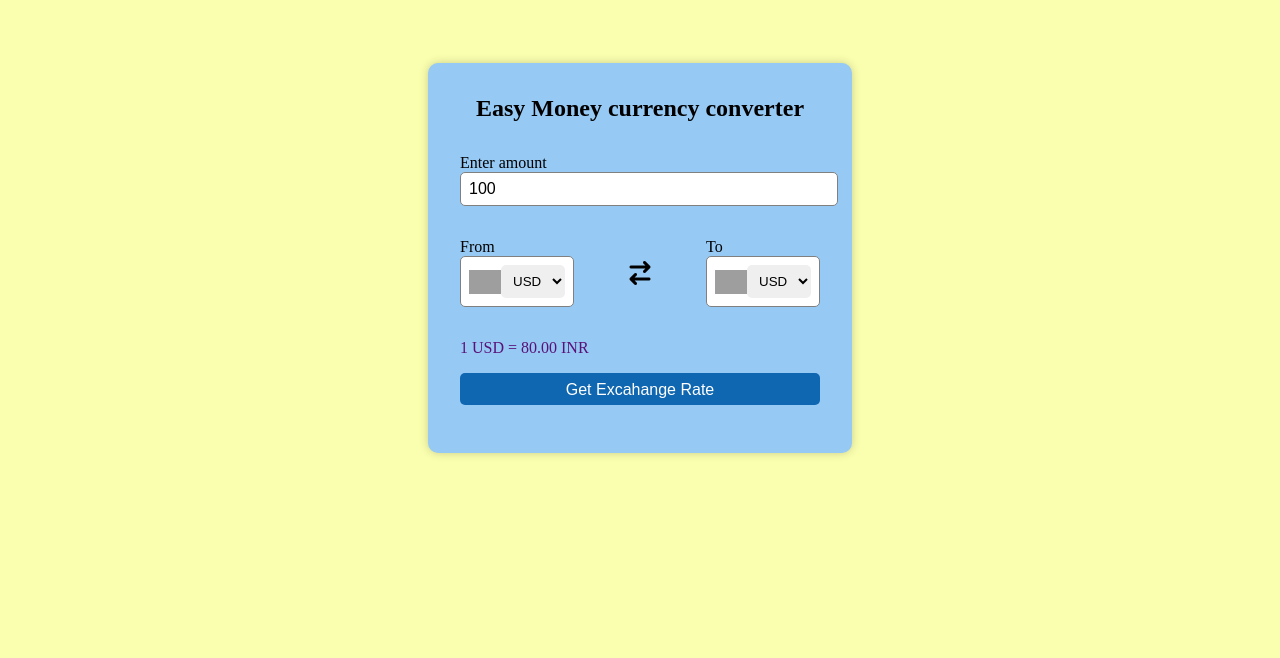
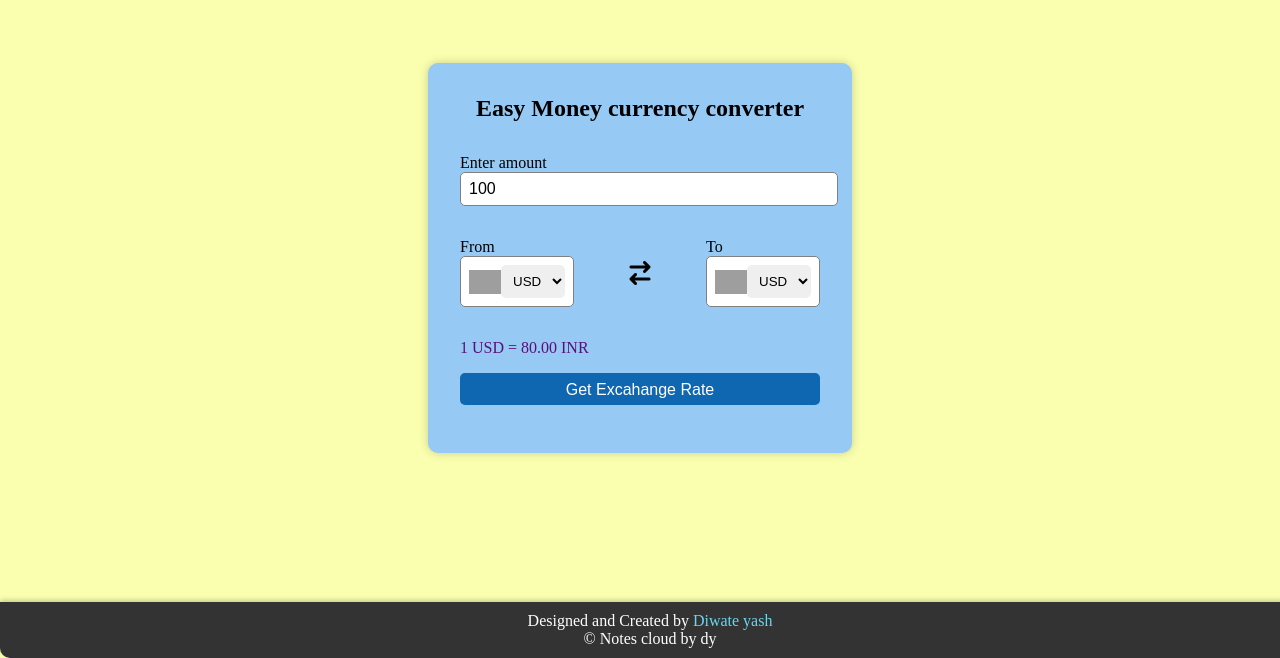
Before and after one commit to Mediwateyash/currency-exchange, a plain HTML site: page index.html in a window 1280 px wide. Shown: the part 142-800 px from the top of the page. Drawn offline with Linux system fonts and the light colour scheme; grey boxes are pictures that could not be loaded.

Commit message:
footer added

```diff
--- a/index.html
+++ b/index.html
@@ -50,6 +50,9 @@
           <button>Get Excahange Rate</button>
         </div>
     </form>
-
+    <footer>
+        <p>Designed and Created by <a href="https://github.com/mediwateyash">Diwate yash </a></p>
+        <p> &copy; Notes cloud by dy</p>
+    </footer>
 </body>
 </html>
--- a/style.css
+++ b/style.css
@@ -92,3 +92,23 @@ form button:hover{
     color: white;
 
 }
+footer {
+    position: fixed;
+    left: 0;
+    bottom: 0;
+    width: 100%;
+    margin-top: 20px;
+    padding: 10px;
+    background-color: #333; /* Dark background color */
+    color: white;
+    text-align: center;
+    font-size: 1rem;
+    border-radius: 0 0 10px 10px;
+    box-shadow: 0 -2px 5px rgba(0, 0, 0, 0.2);
+}
+footer a {
+    color:  #66d9ef;
+
+    text-decoration: none;
+
+}
```
